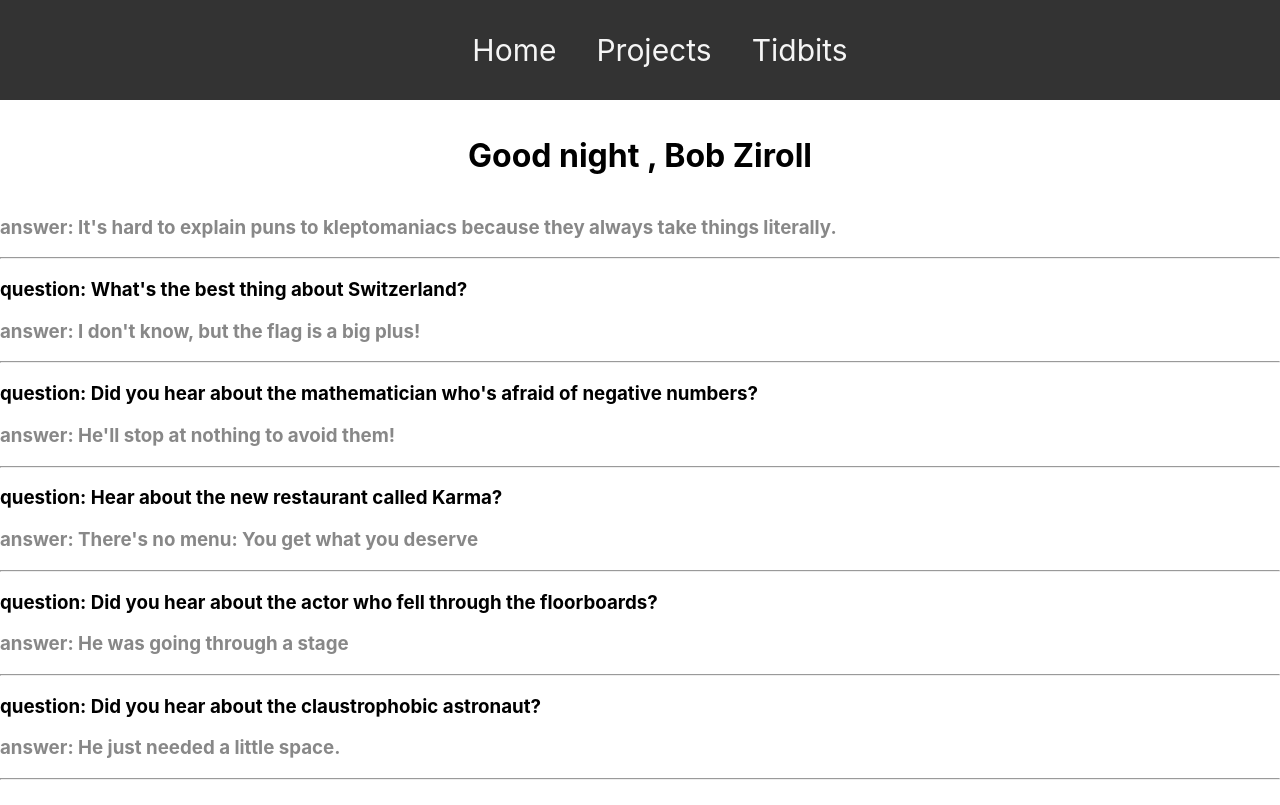
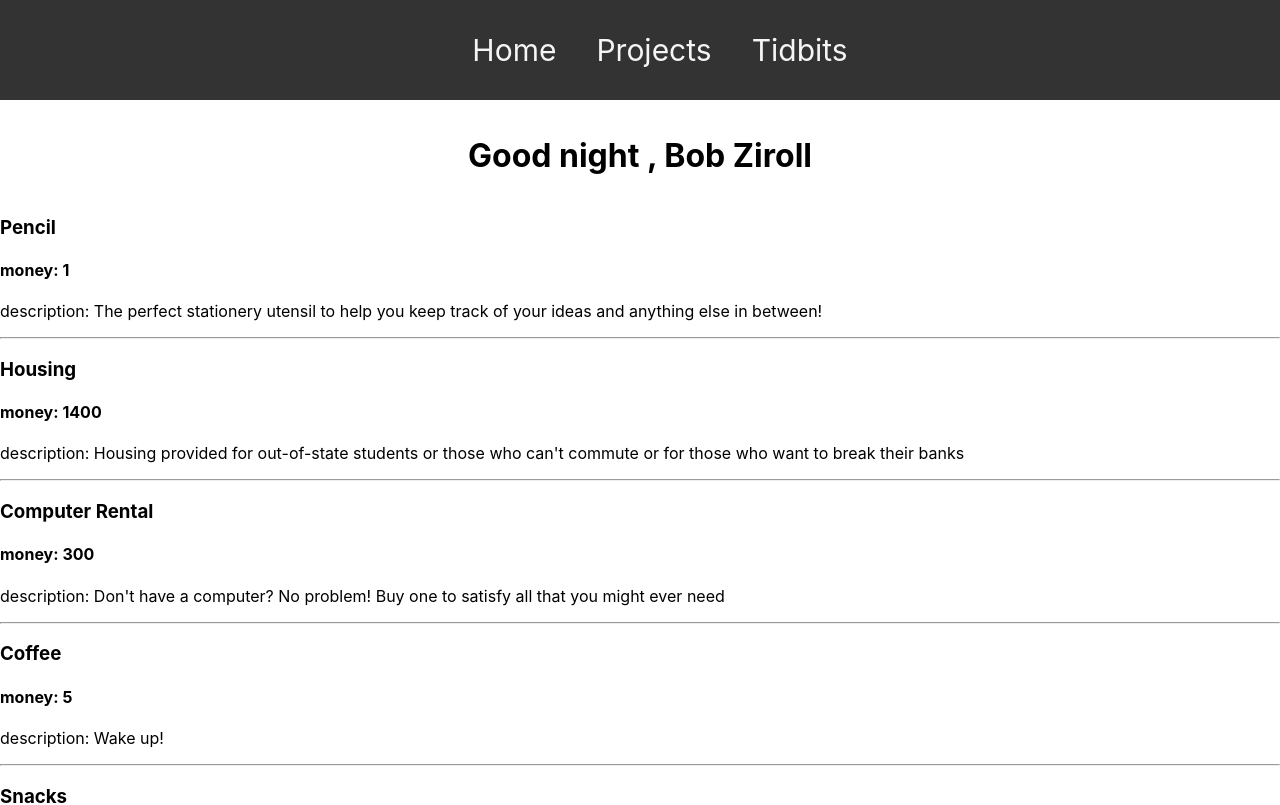
Before and after one commit to Lydia-Tan/react-practice, a React (Create React App) app: page / in a window 1280 px wide. Shown: the top 805 px of the page. Built offline with nearby package versions, Linux system fonts and the light colour scheme.

Commit message:
display products + properties + fixed return error in Products.js

```diff
--- a/src/App.js
+++ b/src/App.js
@@ -6,10 +6,18 @@ import AboutMe from "./components/AboutMe.js";
 import Header from "./components/Header.js";
 import ToDo from "./components/ToDo";
 import TimeGreeting from "./components/TimeGreeting";
+
 import Joke from "./components/Joke";
 import jokesData from "./components/JokesData";
+import Products from "./components/Products.js";
+import productsData from "./components/ProductsData.js";
 
 function App() {
+  const allProds = productsData.map(prod =>
+    // <Products key={prod.id}/>
+    <Products key={prod.id} name={prod.name} price={prod.price} description={prod.description}/>
+
+  )
 
   //because map returns a new array, we are creating a variable jokecomponent which stores the new array
   const jokeComponents = jokesData.map(joke =>
@@ -23,8 +31,13 @@ function App() {
       <TimeGreeting />
 
       <div>
+        {allProds}
+      </div>
+
+      <div>
         {jokeComponents}
       </div>
+
       {/* <Joke
         answer="It's hard to explain puns to kleptomaniacs because they always take things literally."
       />
--- a/src/components/Products.js
+++ b/src/components/Products.js
@@ -1,5 +1,4 @@
 import React from "react";
-import products from "./ProductsData";
 
 // here is where I try to pass in the values from the products data file and then attempt to pass each of those properties into an html element (maybe like product cards, etc)
 
@@ -10,11 +9,14 @@ function Products(props){
     // const allProds = products.map(function() =>
     // return()
     // )
-
-    <div>
-        <h3>{props.name}</h3>
-        <h4>${props.price}</h4>
-        <p>description: {props.description}</p>
-    </div>
+    return(
+        <div>
+            {/* <h2>testing</h2> */}
+            <h3>{props.name}</h3>
+            <h4>money: {props.price}</h4>
+            <p>description: {props.description}</p>
+            <hr/>
+        </div>
+    )
 }
 export default Products;
--- a/src/components/ProductsData.js
+++ b/src/components/ProductsData.js
@@ -1,4 +1,4 @@
-const products = [
+const productsData = [
     {
         id: "1",
         name: "Pencil",
@@ -47,5 +47,5 @@ const products = [
         price: 14.99,
         description: "To prove to other devs you know a lot"
     }
-    ]
-export default products
+]
+export default productsData
```
